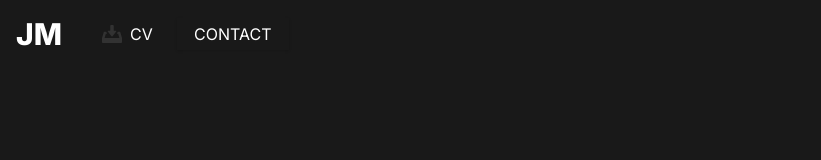
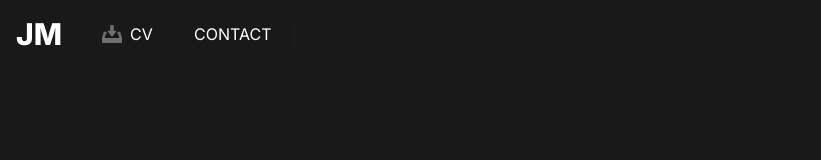
Before and after one commit to aljorgevi/nextjs-ts-portfolio, a Next.js app: page / in a window 1280 px wide. Shown: the top 160 px of the page, without its empty margins (0-821 px from the left). Built offline with nearby package versions, Linux system fonts and the light colour scheme.

Commit message:
add download icon

```diff
--- a/src/components/Icons/Download.tsx
+++ b/src/components/Icons/Download.tsx
@@ -2,7 +2,7 @@ export const Download = () => (
 	<svg height='20px' width='20px' viewBox='0 0 512 512' xmlSpace='preserve'>
 		<g>
 			<path
-				fill='#323232'
+				fill='#707070'
 				className='st0'
 				d='M242.956,313.537c3.442,4.534,8.073,7.034,13.044,7.034c4.971,0,9.602-2.5,13.024-7.011l94.723-119.88
 		c3.517-4.639,4.493-9.126,2.75-12.636c-1.743-3.51-5.906-5.443-11.726-5.443h-36.26c-9.866,0-17.894-8.024-17.894-17.892V43.661
@@ -10,7 +10,7 @@ export const Download = () => (
 		h-36.26c-5.817,0-9.98,1.933-11.724,5.443c-1.743,3.509-0.767,7.997,2.77,12.659L242.956,313.537z'
 			/>
 			<path
-				fill='#323232'
+				fill='#707070'
 				className='st0'
 				d='M511.934,360.164l-48.042-160.14h-58.09l-28.242,50.885h36.246L444.7,359.03H67.3l30.893-108.121h36.246
 		l-28.242-50.885h-58.09L0,360.622v103.354c0,14.03,11.413,25.442,25.441,25.442h461.118c14.028,0,25.441-11.413,25.441-25.442
```
